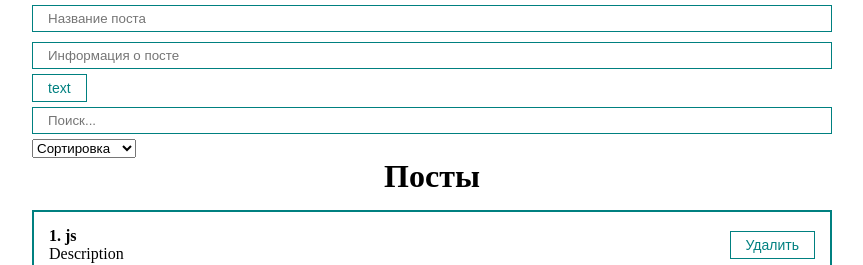
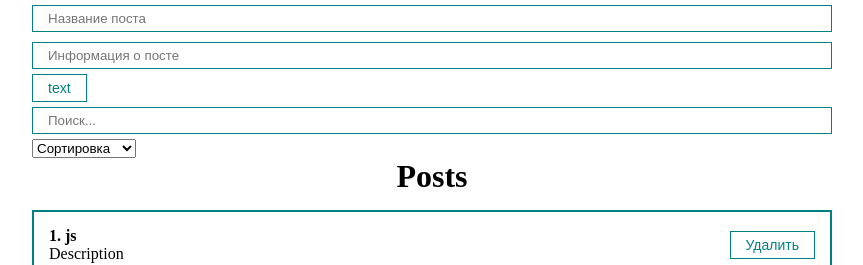
Before and after one commit to kostaxy/firstReactApp, a React (Create React App) app: page / in a window 1280 px wide. Shown: the top 265 px of the page, without its empty margins (208-1071 px from the left). Built offline with nearby package versions, Linux system fonts and the light colour scheme.

Commit message:
test git work

```diff
--- a/src/App.js
+++ b/src/App.js
@@ -21,7 +21,6 @@ function App() {
 
 
     const sortedPosts = useMemo(() => {
-        console.log("SORT")
         if (filter.sort) {
             return [...posts].sort((a, b) => a[filter.sort].localeCompare(b[filter.sort]))
         }
--- a/src/components/PostList.jsx
+++ b/src/components/PostList.jsx
@@ -10,7 +10,7 @@ const PostList = ({ posts, remove }) => {
     }
     return (
         <div>
-            <h1 style={{ textAlign: 'center' }}>Посты</h1>
+            <h1 style={{ textAlign: 'center' }}>Posts</h1>
             {posts.map((post, index) =>
                 <PostItem number={index + 1} post={post} key={post.id} remove={remove} />
             )}
```
Also changed, not shown: 1 other file (tests, documents, lock files or other folders).
